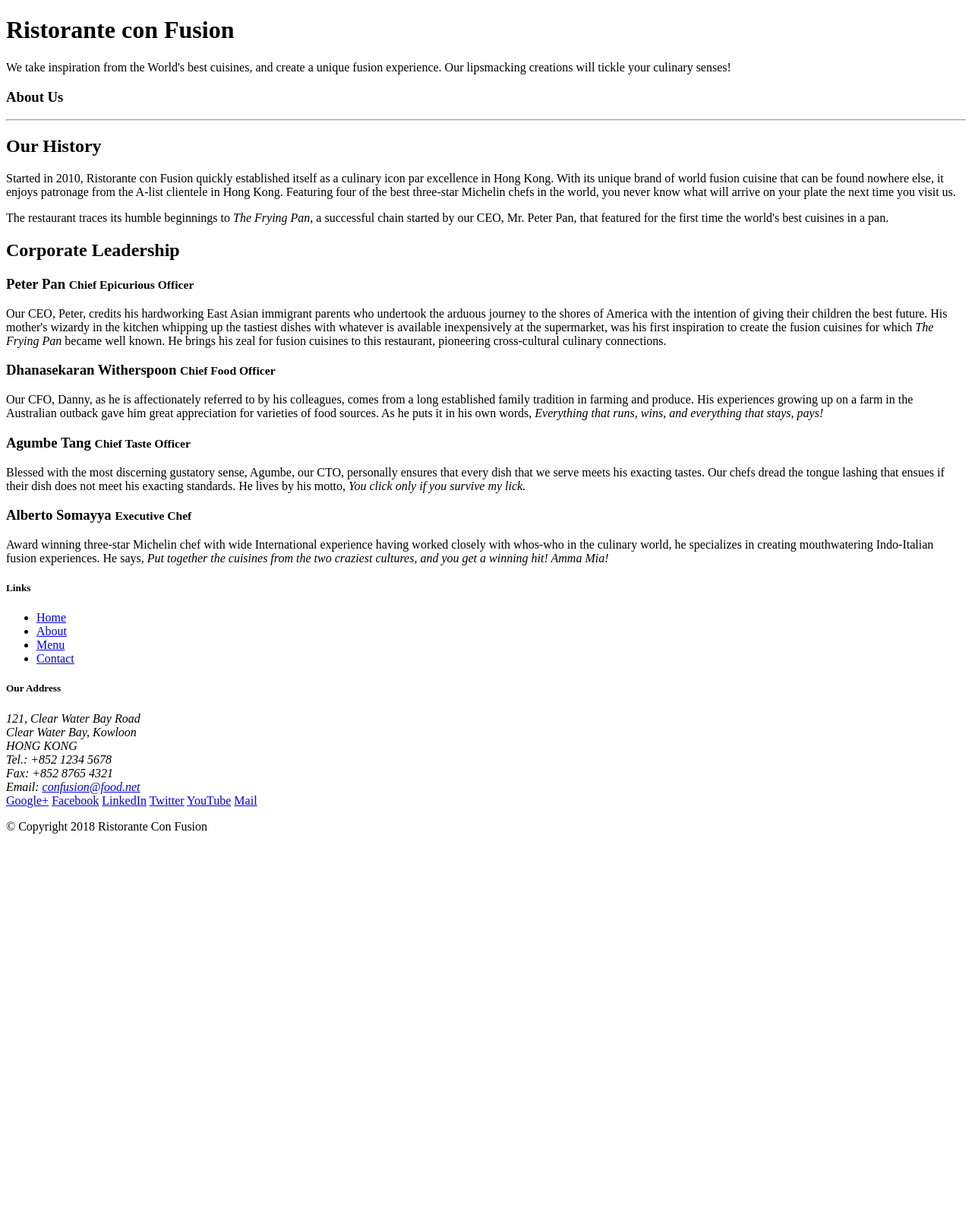
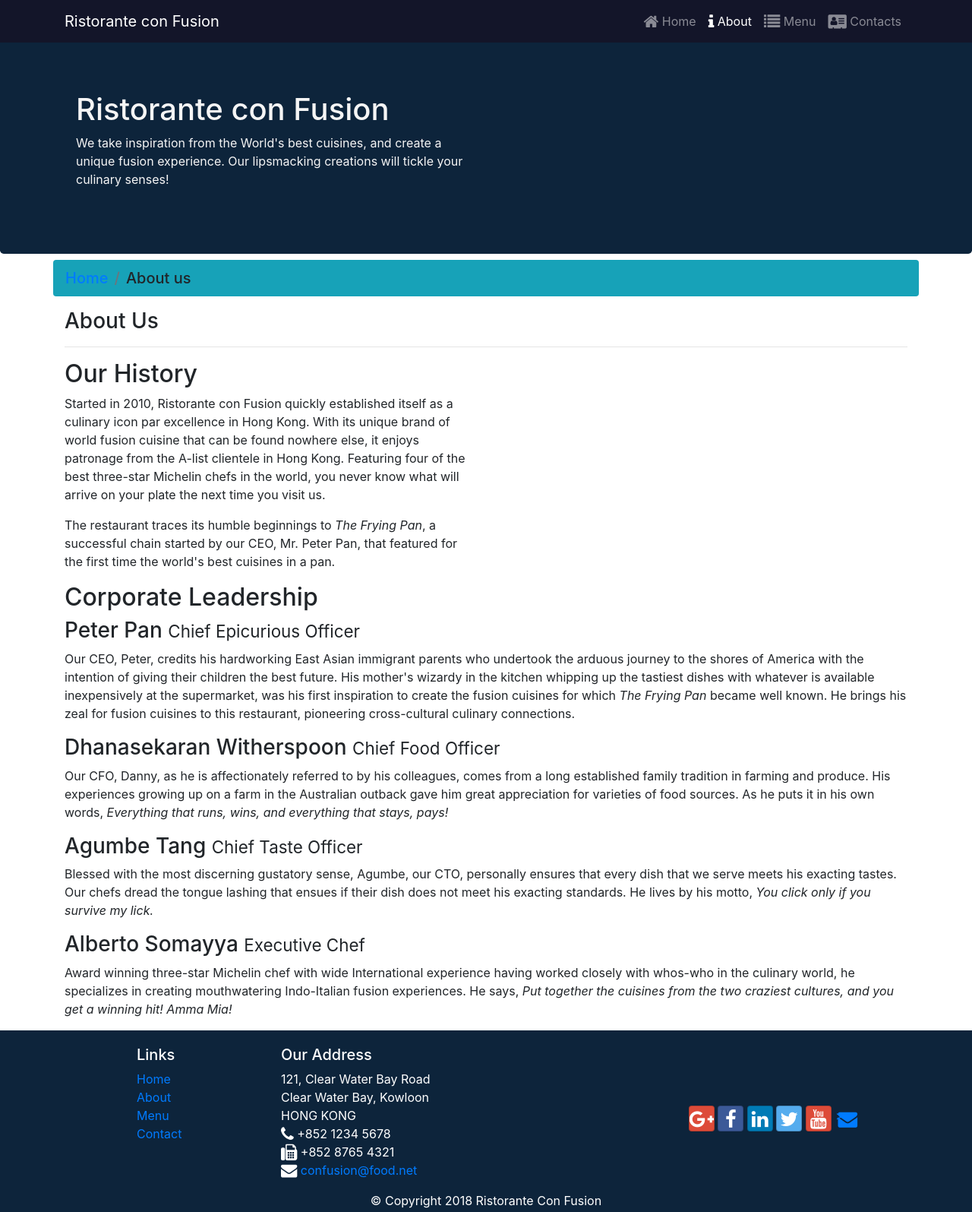
Before and after one commit to AbdulMuheeth/conFusion, a website: page aboutus.html in a window 1280 px wide. Shown: the whole page at 76% size. Before the commit the page ends 1113 px from the top, so only its background shows below. Drawn offline with nearby package versions, Linux system fonts and the light colour scheme.

Commit message:
navigation,breadcrumbs and icons

```diff
--- a/aboutus.html
+++ b/aboutus.html
@@ -2,12 +2,62 @@
 <html lang="en">
 
 <head>
+      <!-- Required meta tags always come first -->
+      <meta charset="utf-8">
+      <meta name="viewport" content="width=device-width, initial-scale=1, shrink-to-fit=no">
+      <meta http-equiv="x-ua-compatible" content="ie=edge">
 
+      <!-- Bootstrap CSS -->
+      <link rel="stylesheet" href="node_modules/bootstrap/dist/css/bootstrap.min.css">
+      <link rel="stylesheet" href="node_modules/font-awesome/css/font-awesome.min.css">
+      <link rel="stylesheet" href="node_modules/bootstrap-social/bootstrap-social.css">
+
+      <link rel="stylesheet" href="css/styles.css">
     <title>Ristorante Con Fusion: About Us</title>
 
 </head>
 
 <body>
+
+
+    <nav class="navbar navbar-dark navbar-expand-sm fixed-top">
+        <div class="container">
+            <button class="navbar-toggler" type="button" data-toggle="collapse" data-target="#Navbar" >
+                <span class="navbar-toggler-icon"></span>
+            </button>
+            <a class="navbar-brand" href="./index.html"> Ristorante con Fusion</a>
+            <div class="collapse navbar-collapse" id="Navbar">
+                <ul class="navbar-nav ml-auto">
+                    <li class="nav-item"><a class="nav-link" href="./index.html"><span class="fa fa-home fa-lg"></span> Home</a></li>
+                    <li class="nav-item active"><a class="nav-link" href="./aboutus.html"><span class="fa fa-info fa-lg"></span> About</a></li>
+                    <li class="nav-item"><a class="nav-link" href="#"><span class="fa fa-list fa-lg"></span> Menu</a></li>
+                    <li class="nav-item"><a class="nav-link" href="#"><span class="fa fa-address-card fa-lg"></span> Contacts</a></li>
+                </ul>
+
+            </div>
+        </div>
+
+    </nav>
+
+    <!-- <nav class="nav navbar-dark navbar-expand-sm bg-primary fixed-top">
+        <div class="container">
+
+            <button class="navbar-toggler" type="button" data-toggle="collapse" data-target="#Navbar" >
+                <span class="navbar-toggler-icon"></span>
+            </button>
+            <a class="navbar-brand" href="./index.html">Ristorante con Fusion</a>
+            <div class="collapse navbar-collapse" id="Navbar">
+                <ul class="navbar-nav ml-auto">
+                    <li class="nav-item"><a class="nav-link" href="./index.html">Home</a></li>
+                    <li class="nav-item active"><a class="nav-link" href="./aboutus.html">About</a></li>
+                    <li class="nav-item"><a class="nav-link" href="#">Menu</a></li>
+                    <li class="nav-item"><a class="nav-link" href="#">Contacts</a></li>
+                </ul>
+
+            </div>
+
+        </div>
+    </nav> -->
 
     <header class="jumbotron">
         <div class="container">
@@ -22,16 +72,22 @@
         </div>
     </header>
 
-    <div>
-        <div>
-            <div>
+    <div class="container">
+        <div class="row">
+
+            <ol class="col-12 breadcrumb mt-2 bg-info h5">
+                <li class="breadcrumb-item"><a href="./index.html">Home</a></li>
+                <li class="breadcrumb-item">About us</li>
+            </ol>
+
+            <div class="col-12">
                <h3>About Us</h3>
                <hr>
             </div>
         </div>
 
-        <div>
-            <div>
+        <div class="row">
+            <div class="col-12 col-sm-6">
                 <h2>Our History</h2>
                 <p>Started in 2010, Ristorante con Fusion quickly established itself as a culinary icon par excellence in Hong Kong. With its unique brand of world fusion cuisine that can be found nowhere else, it enjoys patronage from the A-list clientele in Hong Kong.  Featuring four of the best three-star Michelin chefs in the world, you never know what will arrive on your plate the next time you visit us.</p>
                 <p>The restaurant traces its humble beginnings to <em>The Frying Pan</em>, a successful chain started by our CEO, Mr. Peter Pan, that featured for the first time the world's best cuisines in a pan.</p>
@@ -41,17 +97,17 @@
         </div>
 
 
-        <div>
-            <div>
+        <div class="row">
+            <div class="col-12">
                 <h2>Corporate Leadership</h2>
                 <h3>Peter Pan <small>Chief Epicurious Officer</small></h3>
-                <p>Our CEO, Peter, credits his hardworking East Asian immigrant parents who undertook the arduous journey to the shores of America with the intention of giving their children the best future. His mother's wizardy in the kitchen whipping up the tastiest dishes with whatever is available inexpensively at the supermarket, was his first inspiration to create the fusion cuisines for which <em>The Frying Pan</em> became well known. He brings his zeal for fusion cuisines to this restaurant, pioneering cross-cultural culinary connections.</p>
+                <p class="d-none d-sm-block">Our CEO, Peter, credits his hardworking East Asian immigrant parents who undertook the arduous journey to the shores of America with the intention of giving their children the best future. His mother's wizardy in the kitchen whipping up the tastiest dishes with whatever is available inexpensively at the supermarket, was his first inspiration to create the fusion cuisines for which <em>The Frying Pan</em> became well known. He brings his zeal for fusion cuisines to this restaurant, pioneering cross-cultural culinary connections.</p>
                 <h3>Dhanasekaran Witherspoon <small>Chief Food Officer</small></h3>
-                <p>Our CFO, Danny, as he is affectionately referred to by his colleagues, comes from a long established family tradition in farming and produce. His experiences growing up on a farm in the Australian outback gave him great appreciation for varieties of food sources. As he puts it in his own words, <em>Everything that runs, wins, and everything that stays, pays!</em></p>
+                <p class="d-none d-sm-block">Our CFO, Danny, as he is affectionately referred to by his colleagues, comes from a long established family tradition in farming and produce. His experiences growing up on a farm in the Australian outback gave him great appreciation for varieties of food sources. As he puts it in his own words, <em>Everything that runs, wins, and everything that stays, pays!</em></p>
                 <h3>Agumbe Tang <small>Chief Taste Officer</small></h3>
-                <p>Blessed with the most discerning gustatory sense, Agumbe, our CTO, personally ensures that every dish that we serve meets his exacting tastes. Our chefs dread the tongue lashing that ensues if their dish does not meet his exacting standards. He lives by his motto, <em>You click only if you survive my lick.</em></p>
+                <p class="d-none d-sm-block">Blessed with the most discerning gustatory sense, Agumbe, our CTO, personally ensures that every dish that we serve meets his exacting tastes. Our chefs dread the tongue lashing that ensues if their dish does not meet his exacting standards. He lives by his motto, <em>You click only if you survive my lick.</em></p>
                 <h3>Alberto Somayya <small>Executive Chef</small></h3>
-                <p>Award winning three-star Michelin chef with wide International experience having worked closely with whos-who in the culinary world, he specializes in creating mouthwatering Indo-Italian fusion experiences. He says, <em>Put together the cuisines from the two craziest cultures, and you get a winning hit! Amma Mia!</em></p>
+                <p class="d-none d-sm-block">Award winning three-star Michelin chef with wide International experience having worked closely with whos-who in the culinary world, he specializes in creating mouthwatering Indo-Italian fusion experiences. He says, <em>Put together the cuisines from the two craziest cultures, and you get a winning hit! Amma Mia!</em></p>
             </div>
        </div>
 
@@ -63,8 +119,8 @@
                 <div class="col-4 offset-1 col-sm-2">
                     <h5>Links</h5>
                     <ul class="list-unstyled">
-                        <li><a href="#">Home</a></li>
-                        <li><a href="#">About</a></li>
+                        <li><a href="./index.html">Home</a></li>
+                        <li><a href="./aboutus.html">About</a></li>
                         <li><a href="#">Menu</a></li>
                         <li><a href="#">Contact</a></li>
                     </ul>
@@ -75,19 +131,19 @@
 		              121, Clear Water Bay Road<br>
 		              Clear Water Bay, Kowloon<br>
 		              HONG KONG<br>
-		              Tel.: +852 1234 5678<br>
-		              Fax: +852 8765 4321<br>
-		              Email: <a href="mailto:confusion@food.net">confusion@food.net</a>
+		              <i class="fa fa-phone fa-lg"></i>  +852 1234 5678<br>
+		              <i class="fa fa-fax fa-lg"></i>  +852 8765 4321<br>
+		              <i class="fa fa-envelope fa-lg"></i> <a href="mailto:confusion@food.net"> confusion@food.net</a>
 		           </address>
                 </div>
                 <div class="col-12 col-sm-4 align-self-center">
                     <div class="text-center">
-                        <a href="http://google.com/+">Google+</a>
-                        <a href="http://www.facebook.com/profile.php?id=">Facebook</a>
-                        <a href="http://www.linkedin.com/in/">LinkedIn</a>
-                        <a href="http://twitter.com/">Twitter</a>
-                        <a href="http://youtube.com/">YouTube</a>
-                        <a href="mailto:">Mail</a>
+                        <a class="btn btn-social-icon btn-google" href="http://google.com/+"><i class="fa fa-google-plus fa-lg"></i></a>
+                        <a class="btn btn-social-icon btn-facebook" href="http://www.facebook.com/profile.php?id="><i class="fa fa-facebook fa-lg"></i></a>
+                        <a class="btn btn-social-icon btn-linkedin" href="http://www.linkedin.com/in/"><i class="fa fa-linkedin fa-lg"></i></a>
+                        <a class="btn btn-social-icon btn-twitter" href="http://twitter.com/"><i class="fa fa-twitter fa-lg"></i></a>
+                        <a class="btn btn-social-icon btn-google" href="http://youtube.com/"><i class="fa fa-youtube fa-lg"></i></a>
+                        <a  class="btn btn-social-icon" href="mailto:">><i class="fa fa-envelope fa-lg"></i></a>
                     </div>
                 </div>
            </div>
@@ -98,6 +154,11 @@
            </div>
         </div>
     </footer>
+    <!-- jQuery first, then Popper.js, then Bootstrap JS. -->
+    <script src="node_modules/jquery/dist/jquery.slim.min.js"></script>
+    <script src="node_modules/popper.js/dist/umd/popper.min.js"></script>
+    <script src="node_modules/bootstrap/dist/js/bootstrap.min.js"></script>
+
 
 </body>
 
--- a/css/styles.css
+++ b/css/styles.css
@@ -11,14 +11,15 @@
 }
 
 .footer{
-    background-color:#7c94b4;
+    background-color:#0d243b;
     margin:0px auto;
     padding:20px 0px 20px 0px;
+    color:white;
 }
 .jumbotron{
     padding : 70px 30px 70px 30px;
     margin : 0px auto;
-    background-color:#7c94b4;
+    background-color:#0d243b;
     color: whitesmoke;
 }
 .address{
@@ -26,3 +27,12 @@
     margin:0px;
     color:#0f0f0f;
 }
+body{
+    padding:50px 0px 0px 0px;
+    z-index:0;
+}
+
+.navbar-dark{
+    background-color: #131529;
+    color:whitesmoke;
+}
--- a/package.json
+++ b/package.json
@@ -15,6 +15,8 @@
   },
   "dependencies": {
     "bootstrap": "^4.0.0",
+    "bootstrap-social": "^5.1.1",
+    "font-awesome": "^4.7.0",
     "jquery": "^3.3.1",
     "popper.js": "^1.12.9"
   }
```
Also changed, not shown: contactus.html (added, +147 -0 lines), index.html (+33 -11 lines), 1 other file.
